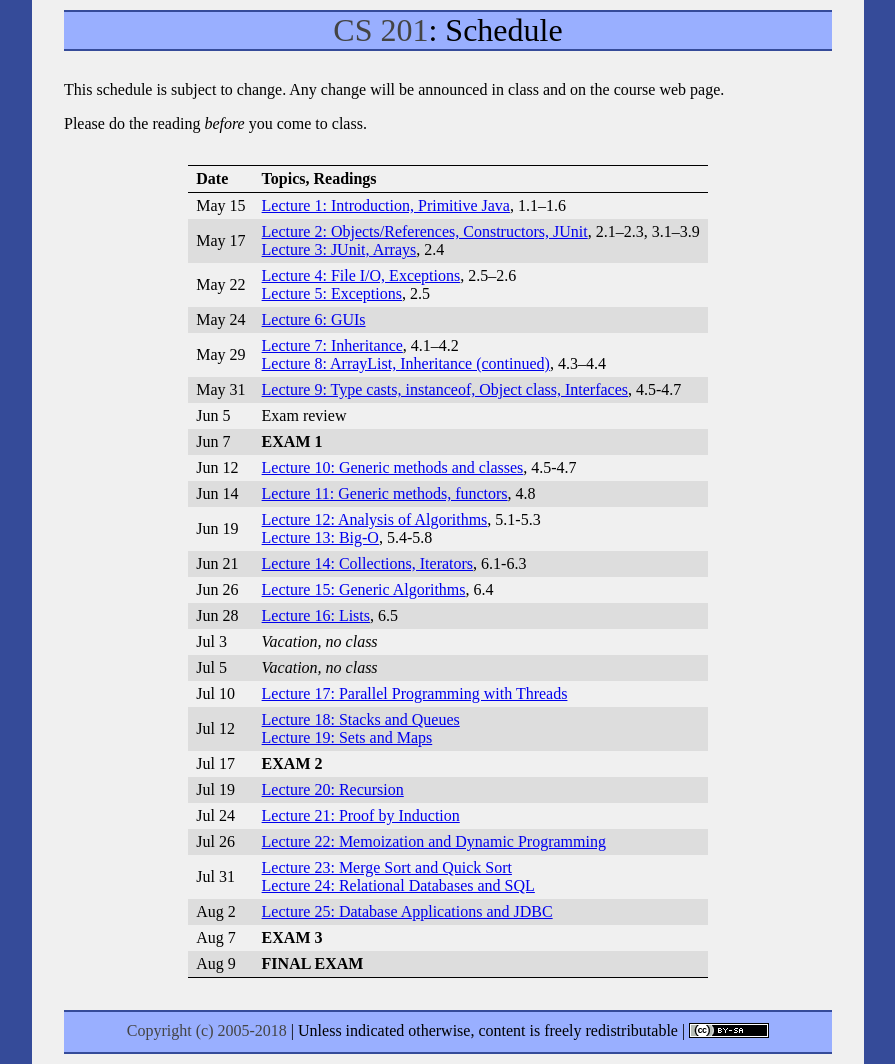
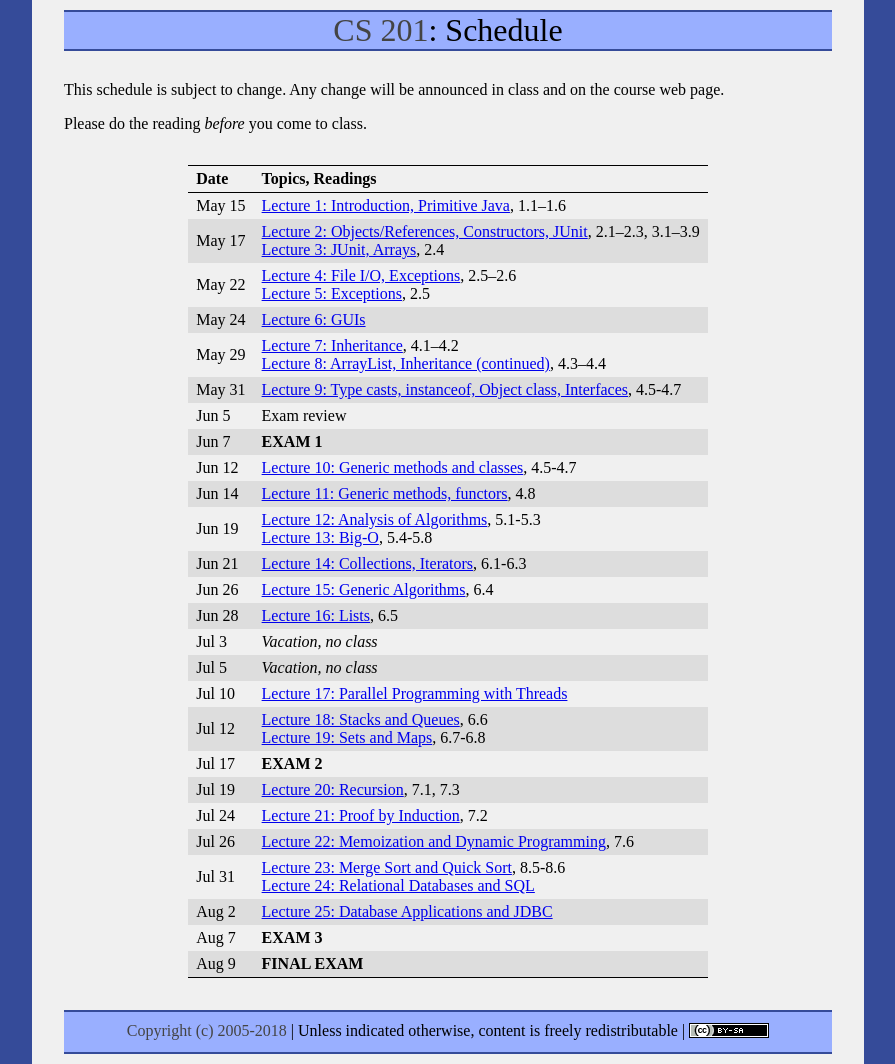
Before and after one commit to ycpcs/cs201-summer2018, a Jekyll site: the page built from schedule.md, in a window 1280 px wide. Shown: the whole page, without its empty margins (192-1087 px from the left). Built offline with Jekyll 4.4.1, drawn with Linux system fonts in a browser that asks for light colours.

Commit message:
updated with textbook readings

```diff
--- a/schedule.md
+++ b/schedule.md
@@ -26,12 +26,12 @@ Jun 28 | [Lecture 16: Lists](lectures/lecture16.html), 6.5
 Jul 3 | *Vacation, no class*
 Jul 5 | *Vacation, no class*
 Jul 10 | [Lecture 17: Parallel Programming with Threads](lectures/lecture17.html)
-Jul 12 | [Lecture 18: Stacks and Queues](lectures/lecture18.html)<br>[Lecture 19: Sets and Maps](lectures/lecture19.html)
+Jul 12 | [Lecture 18: Stacks and Queues](lectures/lecture18.html), 6.6<br>[Lecture 19: Sets and Maps](lectures/lecture19.html), 6.7-6.8
 Jul 17 | **EXAM 2**
-Jul 19 | [Lecture 20: Recursion](lectures/lecture20.html)
-Jul 24 | [Lecture 21: Proof by Induction](lectures/lecture21.html)
-Jul 26 | [Lecture 22: Memoization and Dynamic Programming](lectures/lecture22.html)
-Jul 31 | [Lecture 23: Merge Sort and Quick Sort](lectures/lecture23.html)<br>[Lecture 24: Relational Databases and SQL](lectures/lecture24.html)
+Jul 19 | [Lecture 20: Recursion](lectures/lecture20.html), 7.1, 7.3
+Jul 24 | [Lecture 21: Proof by Induction](lectures/lecture21.html), 7.2
+Jul 26 | [Lecture 22: Memoization and Dynamic Programming](lectures/lecture22.html), 7.6
+Jul 31 | [Lecture 23: Merge Sort and Quick Sort](lectures/lecture23.html), 8.5-8.6<br>[Lecture 24: Relational Databases and SQL](lectures/lecture24.html)
 Aug 2 | [Lecture 25: Database Applications and JDBC](lectures/lecture25.html)
 Aug 7 | **EXAM 3**
 Aug 9 | **FINAL EXAM**
```
